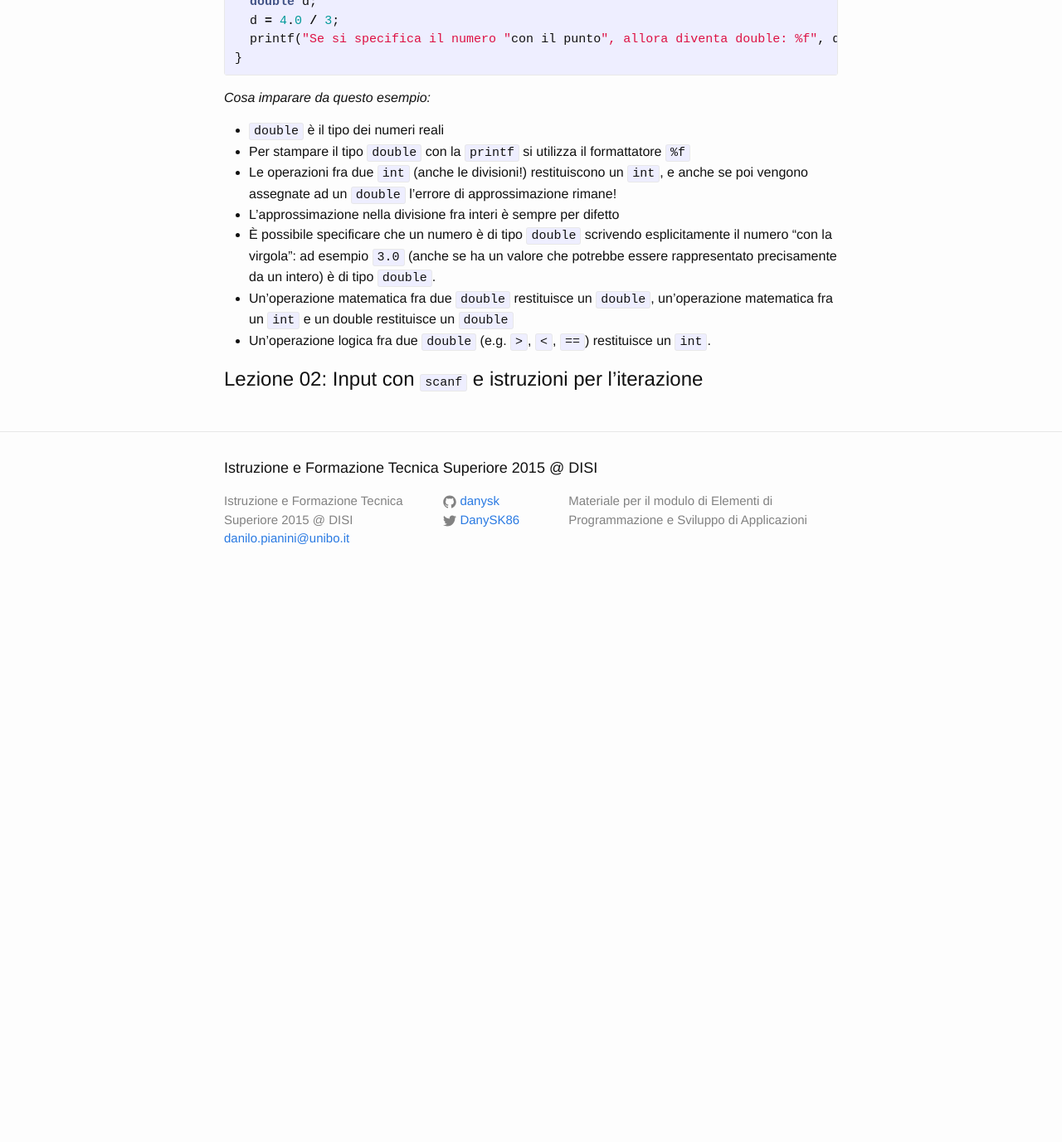
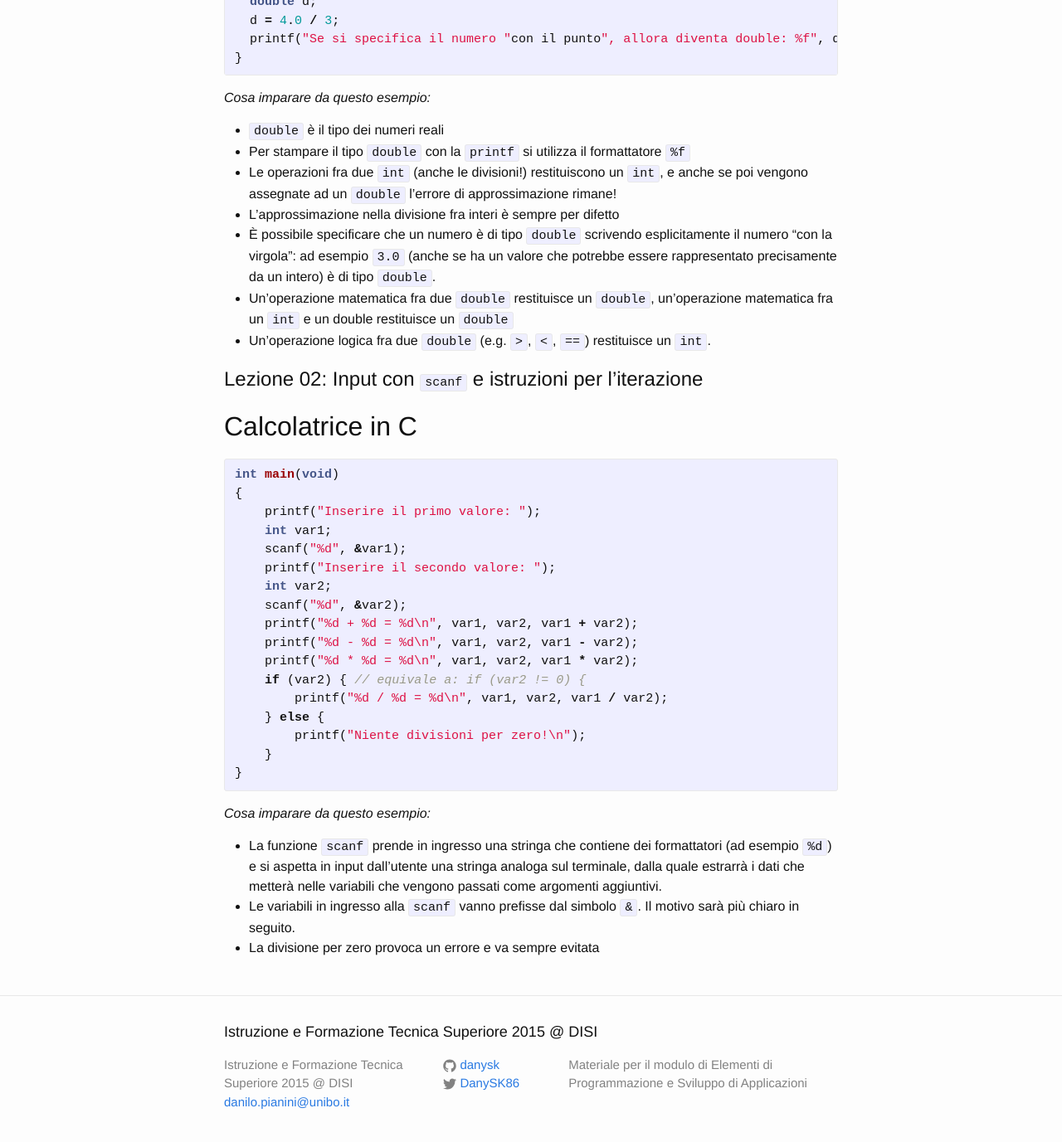
Before and after one commit to APICe-at-DISI/ifts2015, a Jekyll site: the page built from index.md, in a window 1280 px wide and 1400 px high, scrolled down 6701 px. Shown: the top 1377 px of the window at 83% size. Built offline with Jekyll 4.4.1, drawn with Linux system fonts in a browser that asks for light colours; before the commit the page ends 7422 px from its top, so only the background shows below that.

Commit message:
Describe first example

```diff
--- a/index.md
+++ b/index.md
@@ -258,3 +258,31 @@ int main(void)
 * Un'operazione logica fra due `double` (e.g. `>`, `<`, `==`) restituisce un `int`.
 
 ## Lezione 02: Input con `scanf` e istruzioni per l'iterazione
+
+# Calcolatrice in C
+
+{% highlight c %}
+int main(void)
+{
+    printf("Inserire il primo valore: ");
+    int var1;
+    scanf("%d", &var1);
+    printf("Inserire il secondo valore: ");
+    int var2;
+    scanf("%d", &var2);
+    printf("%d + %d = %d\n", var1, var2, var1 + var2);
+    printf("%d - %d = %d\n", var1, var2, var1 - var2);
+    printf("%d * %d = %d\n", var1, var2, var1 * var2);
+    if (var2) { // equivale a: if (var2 != 0) {
+        printf("%d / %d = %d\n", var1, var2, var1 / var2);
+    } else {
+        printf("Niente divisioni per zero!\n");
+    }
+}
+{% endhighlight %}
+
+*Cosa imparare da questo esempio:*
+
+* La funzione `scanf` prende in ingresso una stringa che contiene dei formattatori (ad esempio `%d`) e si aspetta in input dall'utente una stringa analoga sul terminale, dalla quale estrarrà i dati che metterà nelle variabili che vengono passati come argomenti aggiuntivi.
+* Le variabili in ingresso alla `scanf` vanno prefisse dal simbolo `&`. Il motivo sarà più chiaro in seguito.
+* La divisione per zero provoca un errore e va sempre evitata
```
